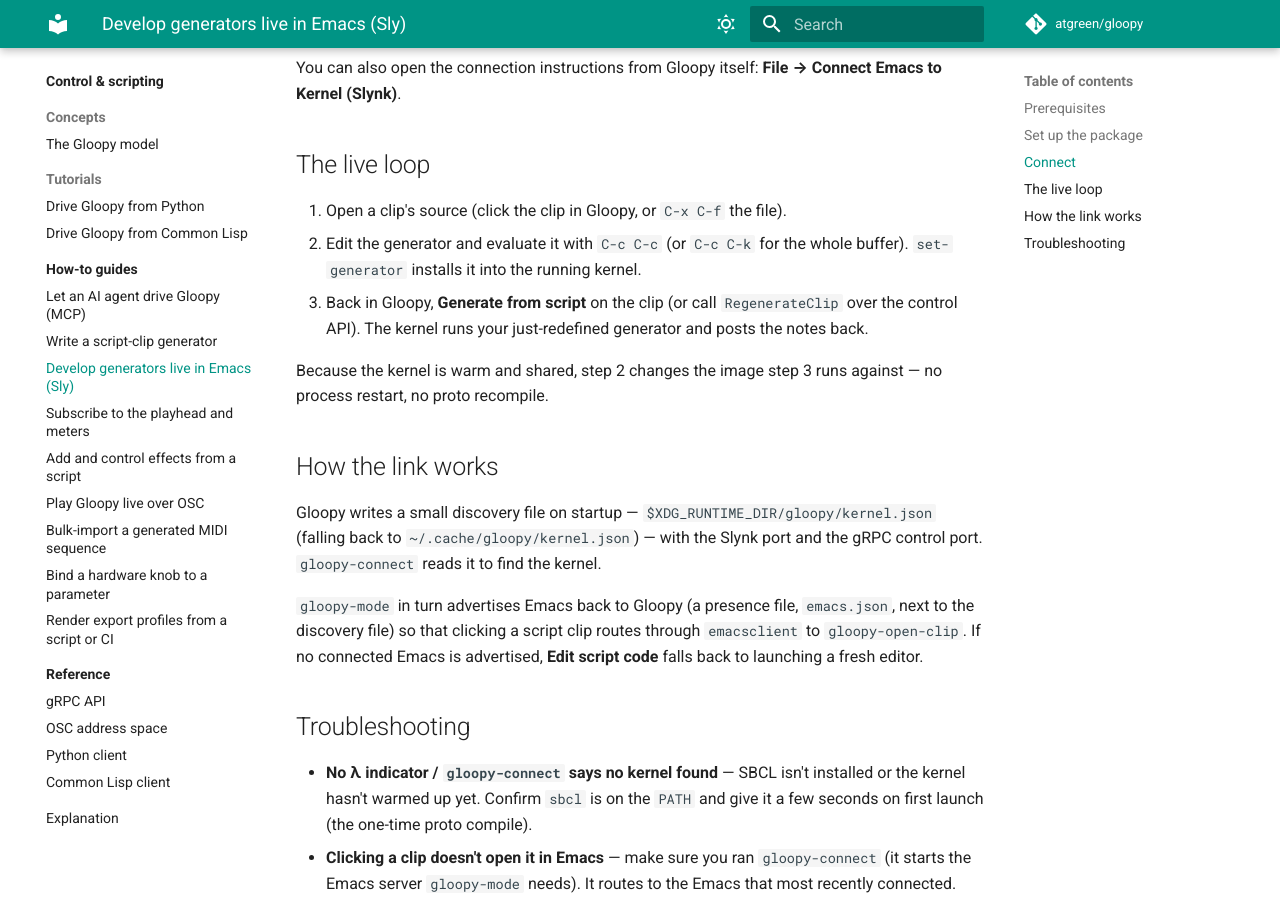
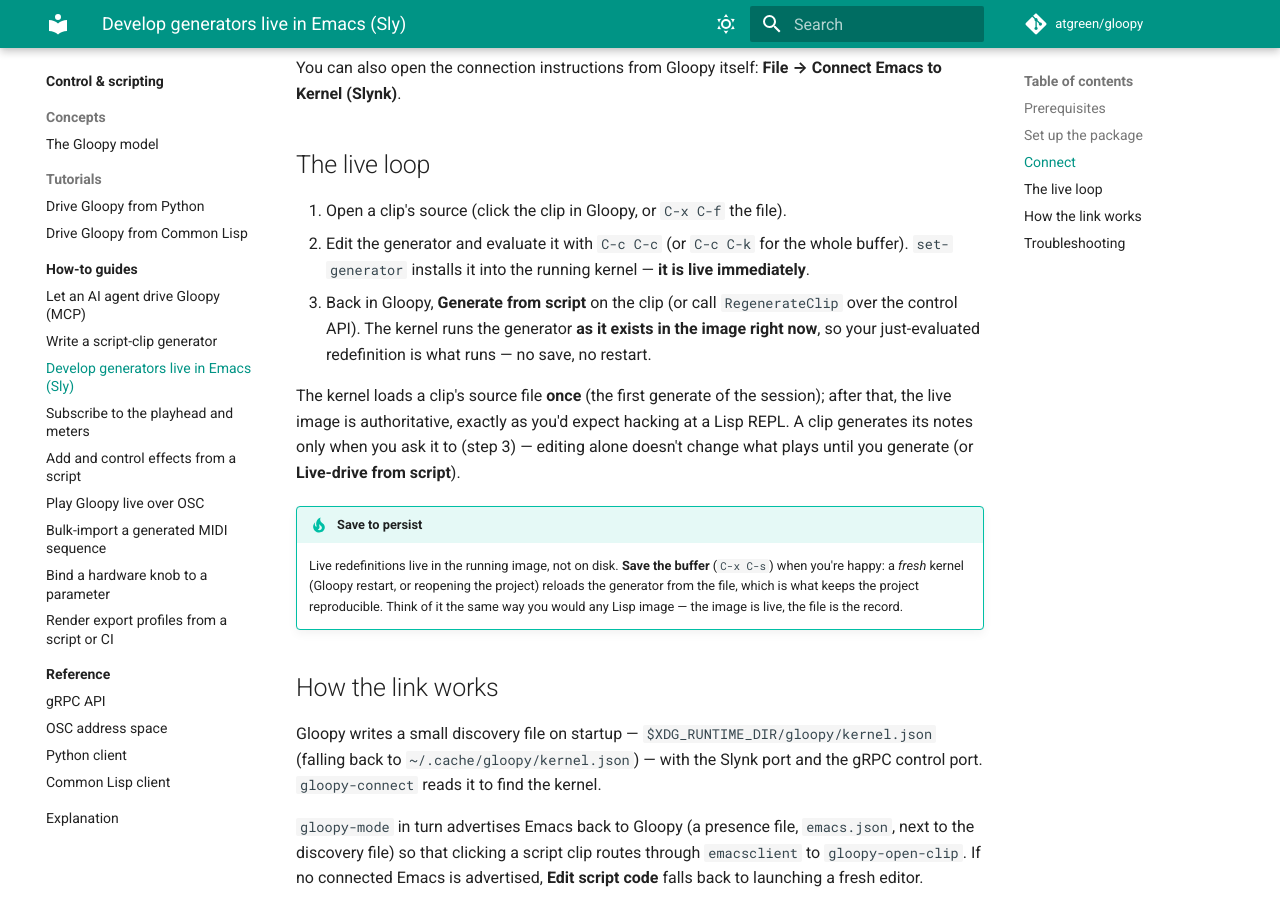
Before and after one commit to atgreen/gloopy, an MkDocs documentation site: the page built from docs/control-scripting/how-to/develop-in-emacs.md, in a window 1280 px wide and 900 px high, scrolled down 949 px. Built offline with MkDocs 1.6.1 and Material for MkDocs 9.7.7, drawn with Linux system fonts in a browser that asks for light colours.

Commit message:
feat(kernel): live-image generate semantics — Emacs redefinitions drive generation
The warm kernel now behaves like a real Common Lisp image: it loads a clip's
source file once per session, then the running image is authoritative. A
generator you redefine from Emacs (C-c C-c) is what the next Generate/Live-drive
runs — no save, no reload, no restart. A fresh kernel starts with an empty
source cache and reloads from the file, so projects stay reproducible.

Previously process-job reset *generator* and reloaded the file on every job, so
interactive redefinitions were silently discarded — connecting Emacs to the
kernel couldn't actually change what played, which defeated the point.

To keep several script clips from clobbering one another (a single global
*generator* can't tell them apart), generators are now tracked per source-file
path in *generators*; set-generator attributes a definition to the clip whose
file is loading, or — when evaluated interactively — to the clip you most
recently generated. Storing a named generator's symbol there means redefining it
is picked up live.

Verified end to end against a running kernel: file loads once (a later on-disk
edit is ignored within the session), a redefinition pushed over Slynk (as C-c
C-c does) changes the generated notes on the next generate, and a cold generate
reproduces from the file.

Docs: correct the Emacs how-to and the script-clip determinism section to
describe the live-image model (save to persist; the file is the record).

Co-Authored-By: Claude Opus 4.8 (1M context) <noreply@anthropic.com>

```diff
--- a/docs/control-scripting/how-to/develop-in-emacs.md
+++ b/docs/control-scripting/how-to/develop-in-emacs.md
@@ -42,12 +42,21 @@ You can also open the connection instructions from Gloopy itself:
 
 1. Open a clip's source (click the clip in Gloopy, or `C-x C-f` the file).
 2. Edit the generator and evaluate it with `C-c C-c` (or `C-c C-k` for the whole buffer).
-   `set-generator` installs it into the running kernel.
+   `set-generator` installs it into the running kernel — **it is live immediately**.
 3. Back in Gloopy, **Generate from script** on the clip (or call `RegenerateClip` over the
-   control API). The kernel runs your just-redefined generator and posts the notes back.
+   control API). The kernel runs the generator **as it exists in the image right now**, so
+   your just-evaluated redefinition is what runs — no save, no restart.
 
-Because the kernel is warm and shared, step 2 changes the image step 3 runs against — no
-process restart, no proto recompile.
+The kernel loads a clip's source file **once** (the first generate of the session); after
+that, the live image is authoritative, exactly as you'd expect hacking at a Lisp REPL. A
+clip generates its notes only when you ask it to (step 3) — editing alone doesn't change
+what plays until you generate (or **Live-drive from script**).
+
+!!! tip "Save to persist"
+    Live redefinitions live in the running image, not on disk. **Save the buffer** (`C-x
+    C-s`) when you're happy: a *fresh* kernel (Gloopy restart, or reopening the project)
+    reloads the generator from the file, which is what keeps the project reproducible. Think
+    of it the same way you would any Lisp image — the image is live, the file is the record.
 
 ## How the link works
 
```
Also changed, not shown: docs/control-scripting/how-to/write-a-script-clip.md (+9 -6 lines), 1 other file.
